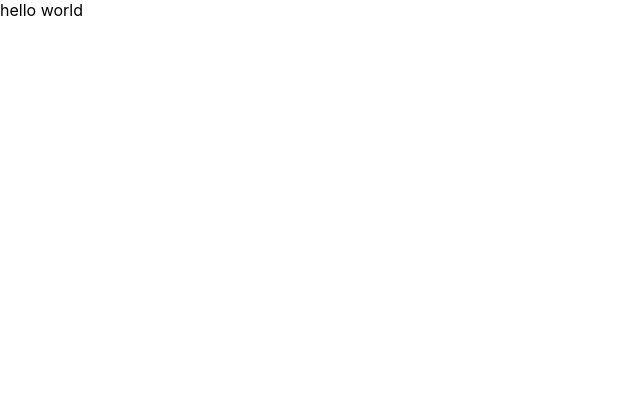
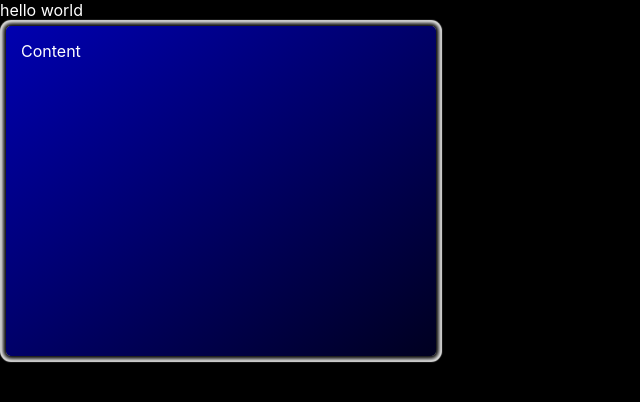
Before and after one commit to Pigna99/portfolio-pigna, a React (Create React App) app: page / in a window 1280 px wide. Shown: the top 402 px of the page, without its empty margins (0-640 px from the left). Built offline with nearby package versions, Linux system fonts and the light colour scheme.

Commit message:
box - styling

```diff
--- a/src/App.js
+++ b/src/App.js
@@ -1,8 +1,11 @@
+import {Content} from "./components/index";
+
 
 function App() {
   return (
     <div className="App">
       hello world
+      <Content/>
     </div>
   );
 }
--- /dev/null
+++ b/src/components/Content.js
@@ -0,0 +1,11 @@
+import React from 'react'
+
+function Content() {
+    return (
+        <div className='box'>
+            Content
+        </div>
+    )
+}
+
+export default Content
--- /dev/null
+++ b/src/components/index.js
@@ -0,0 +1,3 @@
+import Content from "./Content";
+
+export {Content};
--- a/src/index.css
+++ b/src/index.css
@@ -1,3 +1,14 @@
+:root{
+  --background:black;
+  --text-color:white;
+  --blue-tl: rgb(0, 0, 176);
+  --blue-tr: rgb(0, 0, 128);
+  --blue-bl: rgb(0, 0, 80);
+  --blue-br: rgb(0, 0, 32);
+
+}
+
+
 body {
   margin: 0;
   font-family: -apple-system, BlinkMacSystemFont, 'Segoe UI', 'Roboto', 'Oxygen',
@@ -5,9 +16,28 @@ body {
     sans-serif;
   -webkit-font-smoothing: antialiased;
   -moz-osx-font-smoothing: grayscale;
+  background-color: var(--background);
+  color: var(--text-color);
 }
 
 code {
   font-family: source-code-pro, Menlo, Monaco, Consolas, 'Courier New',
     monospace;
 }
+
+.App{
+
+}
+
+.box{
+  width: 400px;
+  height: 300px;
+  background: linear-gradient(to top left ,var(--blue-br), var(--blue-tl)), linear-gradient(to top right, var(--blue-bl),var(--blue-tr));
+  border-radius: 5px;
+  box-shadow:
+  0 0 4px 3px black,
+  0 0 0px 5px white,
+  0 0 1px 6px white;
+  margin: 6px;
+  padding: 15px;
+}
```
